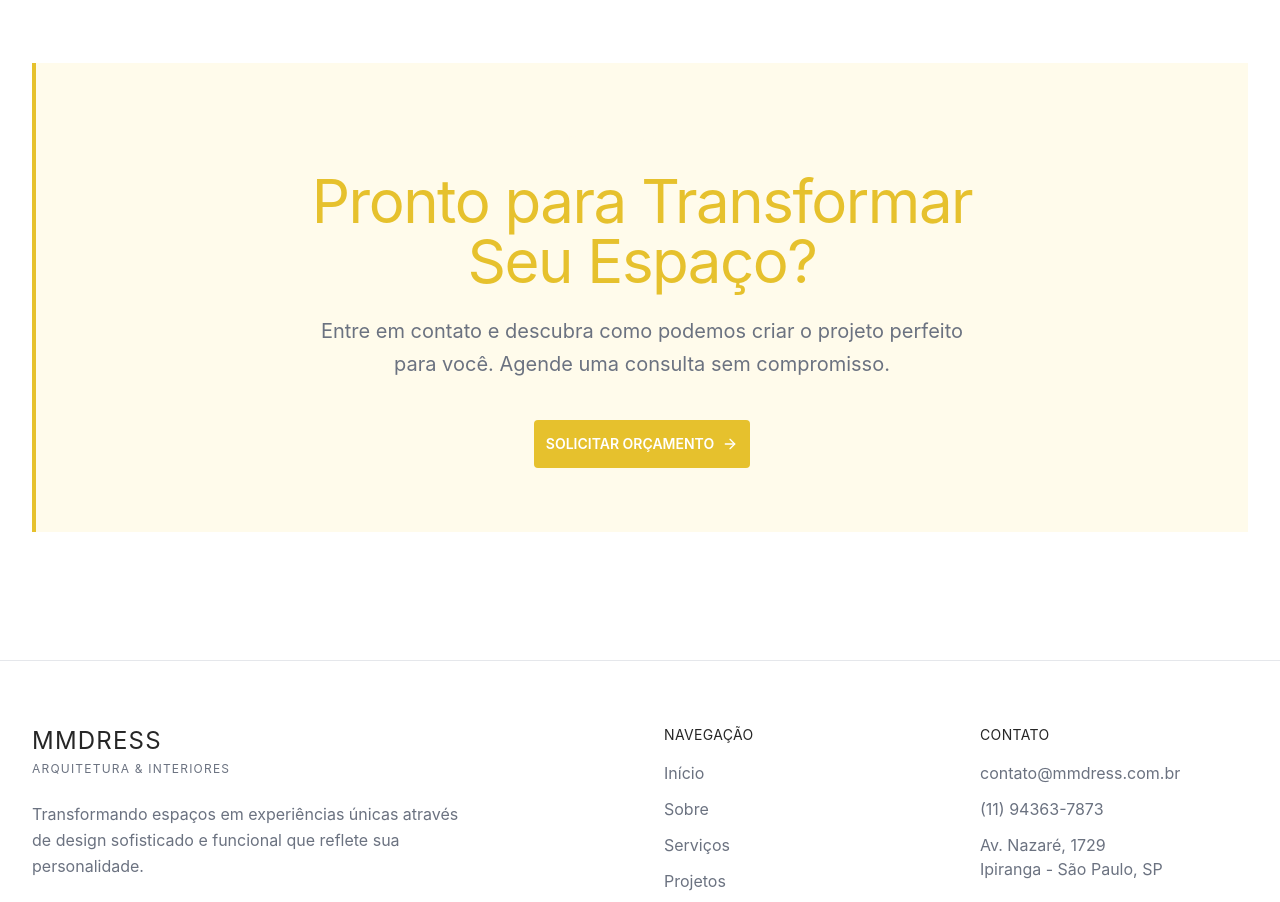
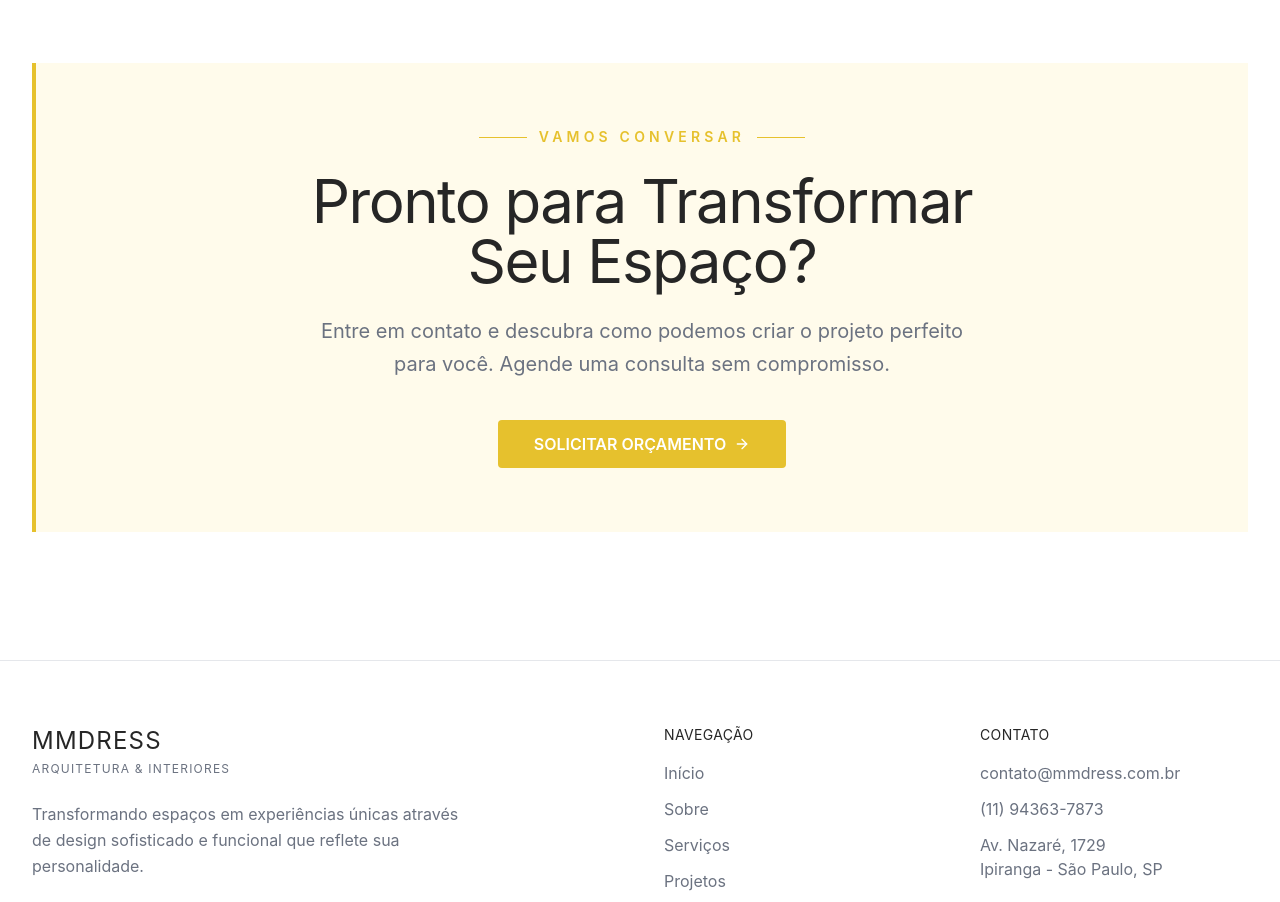
Before and after one commit to mmdress/website, a Next.js app: page /sobre in a window 1280 px wide. Shown: the part 3240-4142 px from the top of the page. Built offline with nearby package versions, Linux system fonts and the light colour scheme.

Commit message:
style: update CTA component styling for improved visual consistency and user engagement

```diff
--- a/components/sections/shared/CTA.tsx
+++ b/components/sections/shared/CTA.tsx
@@ -22,14 +22,14 @@ export function CTA() {
         <div className="bg-accent border-primary relative overflow-hidden border-l-4 p-12 text-center lg:p-16">
           <div className="mx-auto max-w-2xl">
             <div className="mb-6 flex items-center justify-center gap-3">
-              <div className="bg-accent h-px w-12" />
-              <span className="text-accent text-sm tracking-[0.3em] uppercase">
+              <div className="bg-primary h-px w-12" />
+              <span className="text-primary text-sm font-semibold tracking-[0.3em] uppercase">
                 {CTA_CONTENT.label}
               </span>
-              <div className="bg-accent h-px w-12" />
+              <div className="bg-primary h-px w-12" />
             </div>
 
-            <h2 className="text-primary mb-6 text-4xl tracking-tight sm:text-5xl lg:text-6xl">
+            <h2 className="text-foreground mb-6 text-4xl tracking-tight sm:text-5xl lg:text-6xl">
               {CTA_CONTENT.title.line1}
               <br />
               {CTA_CONTENT.title.line2}
@@ -40,7 +40,10 @@ export function CTA() {
             </p>
 
             <div className="flex flex-wrap justify-center gap-4">
-              <Button asChild className="px-12 py-6 font-semibold uppercase">
+              <Button
+                asChild
+                className="text-md w-72 py-6 font-semibold uppercase"
+              >
                 <Link href={ROUTES.CONTACT}>
                   {CTA_CONTENT.buttonText}
                   <ArrowRight className="h-5 w-5" />
```
